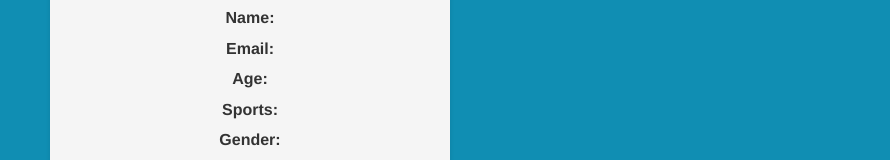
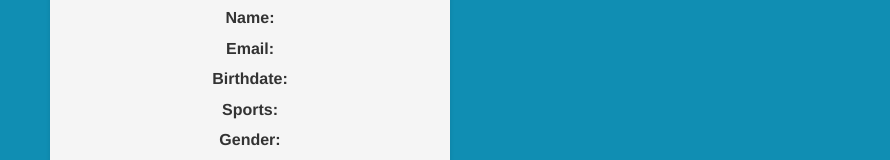
Before and after one commit to pashaslayer/SportsMap, a Vue app in the folder sport-spot/: page /profile in a window 1280 px wide. Shown: the part 183-343 px from the top of the page, without its empty margins (390-1280 px from the left). Built offline with nearby package versions, Linux system fonts and the light colour scheme; no server answers; sample sign-in values are in the browser's storage; what vue3-openlayers would draw is missing.

Commit message:
Changes Added

```diff
--- a/sport-spot/src/views/MyPage.vue
+++ b/sport-spot/src/views/MyPage.vue
@@ -6,7 +6,7 @@
     <div class="info">
       <p><span>Name:</span> {{ firstname + " " + surname }}</p>
       <p><span>Email:</span> {{ email }}</p>
-      <p><span>Age:</span> {{ birthdate }}</p>
+      <p><span>Birthdate:</span> {{ birthdate }}</p>
       <p><span>Sports:</span> {{ sports }}</p>
       <p><span>Gender:</span> {{ gender }}</p>
       <p><span>Postal Code:</span> {{ postalcode }}</p>
```
Also changed, not shown: 1 other file (tests, documents, lock files or other folders).
